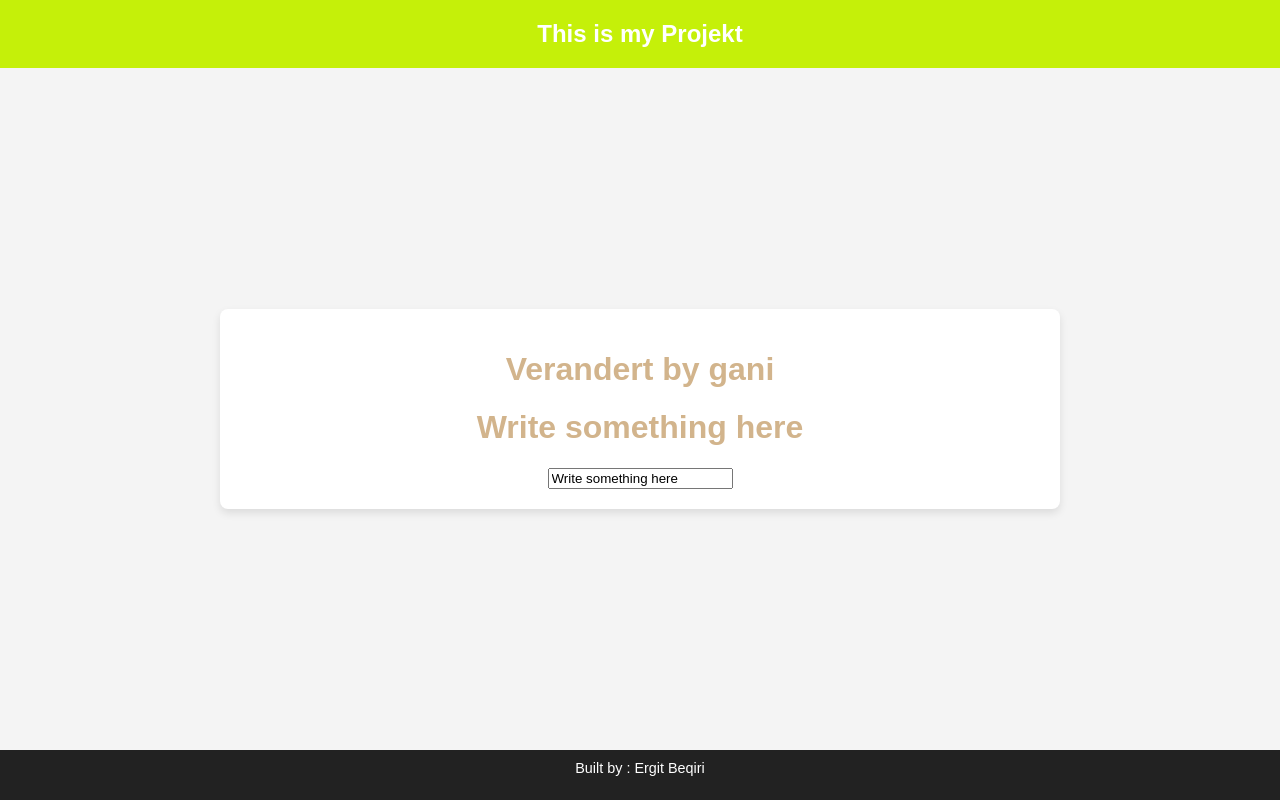
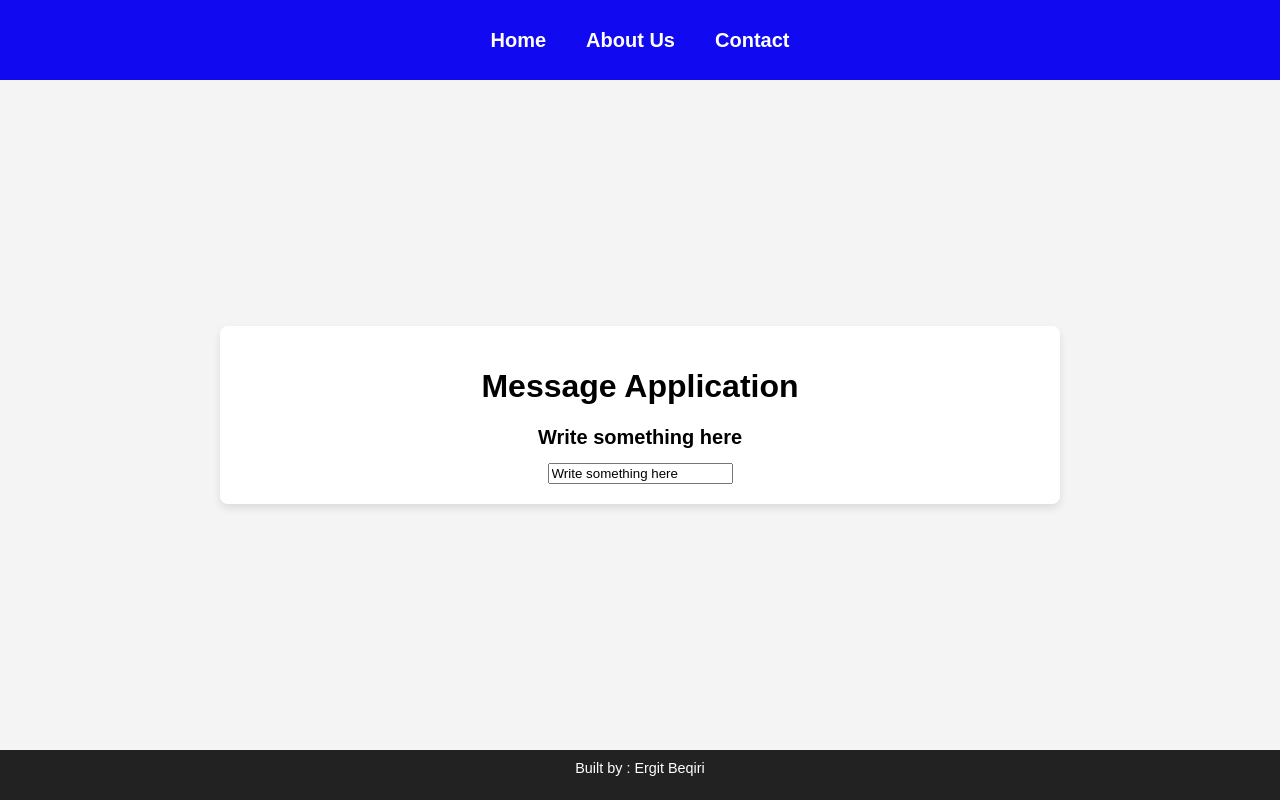
Before and after one commit to ergbeq21/NewAufgabe, a SvelteKit app: page / in a window 1280 px wide. Built offline with nearby package versions, Linux system fonts and the light colour scheme.

Commit message:
New design changes

```diff
--- a/src/routes/+layout.svelte
+++ b/src/routes/+layout.svelte
@@ -10,7 +10,11 @@
 
 <header>
     <!-- This is the header section of the page, displaying a static title. -->
-    This is my Projekt
+    <nav class="navbar">
+        <a href="#home">Home</a>
+        <a href="#About us">About Us</a>
+        <a href="#Contact">Contact</a>
+    </nav>
 </header>
 
 <div class="body">
--- a/src/routes/+page.svelte
+++ b/src/routes/+page.svelte
@@ -10,7 +10,7 @@
 </script>
 
 <div class="container">
-<h1>Verandert by gani </h1>
+<h1 class="title">Message Application</h1>
     <!-- This heading displays the current value of the "message" variable. -->
     <h1 class="message">{message}</h1>
 
@@ -18,6 +18,6 @@
          When the user types in the input, the "message" value updates,
          and the heading automatically reflects the change.
     -->
-    <input type="text" bind:value={message}>
+    <input class="input1" type="text" bind:value={message}>
 
 </div>
--- a/src/style.css
+++ b/src/style.css
@@ -4,7 +4,7 @@ body {
     margin: 0;
     padding: 0;
     background-color: #f4f4f4; /* Light gray background */
-    color: tan; /* Dark gray text */
+    color: tan;
     display: flex;
     flex-direction: column;
     min-height: 100vh;
@@ -12,12 +12,31 @@ body {
 
 /* Header styling */
 header {
-    background-color: #c5f009; /* Blue background */
+    background-color: #1109f0; /* Blue background */
     color: white;
     padding: 20px;
     text-align: center;
-    font-size: 1.5rem;
+    font-size: 20px;
     font-weight: bold;
+    height: 40px;
+    display: flex;
+    justify-content: center;
+    align-items: center;
+}
+
+header .navbar{
+    display: flex;
+    justify-content: center;
+    align-items: center;
+    color: white;
+    flex-direction: row;
+}
+
+.navbar a{
+    color: white;
+    margin: 20px;
+    text-decoration: none;
+
 }
 
 /* Main content container */
@@ -48,3 +67,16 @@ footer {
     height: 30px;
     font-size: 0.9rem;
 }
+
+.input1{
+    color: black;
+}
+
+.message{
+    color: black;
+    font-size: 20px ;
+}
+
+.title{
+    color: black;
+}
```
